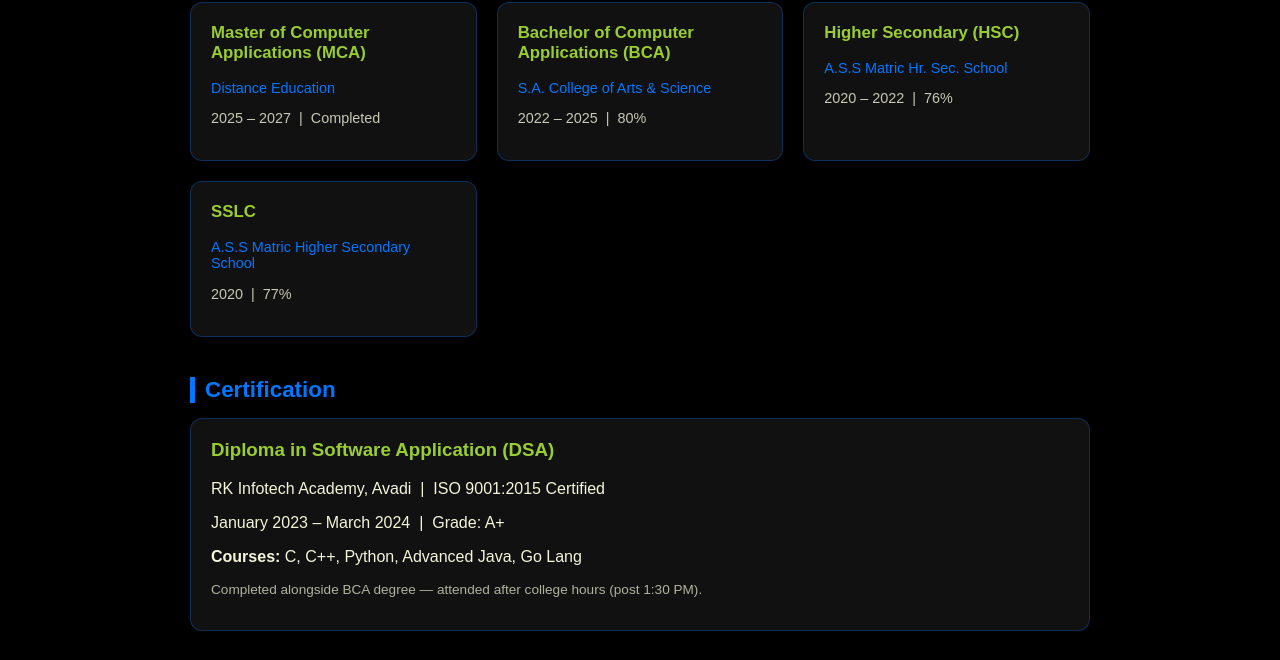
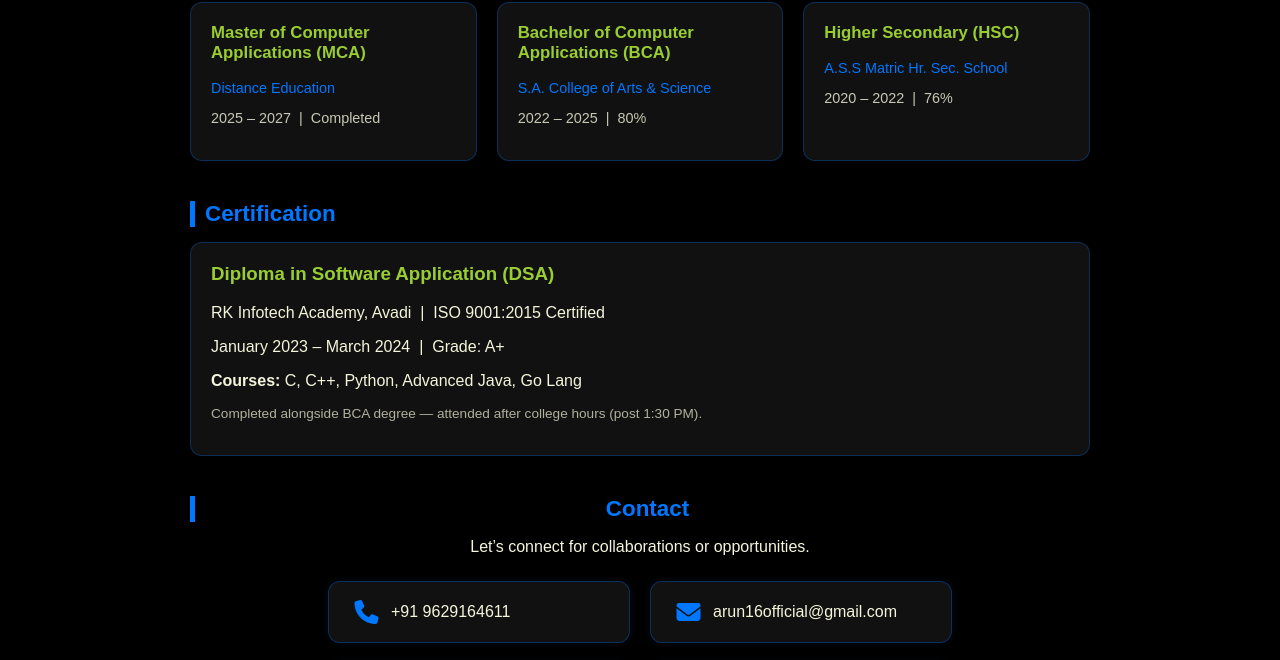
Before and after one commit to ArunR1234/portfolio, a plain HTML site: page index.html in a window 1280 px wide. Shown: the part 1886-2546 px from the top of the page. Drawn offline with Linux system fonts and the light colour scheme.

Commit message:
Update index.html

```diff
--- a/index.html
+++ b/index.html
@@ -453,11 +453,11 @@
         <p class="edu-sub">A.S.S Matric Hr. Sec. School</p>
         <p class="edu-years">2020 – 2022 &nbsp;|&nbsp; 76%</p>
       </div>
-      <div class="edu-card card">
+      <!-- <div class="edu-card card">
         <h3>SSLC</h3>
         <p class="edu-sub">A.S.S Matric Higher Secondary School</p>
         <p class="edu-years">2020 &nbsp;|&nbsp; 77%</p>
-      </div>
+      </div> -->
     </div>
   </section>
 
```
